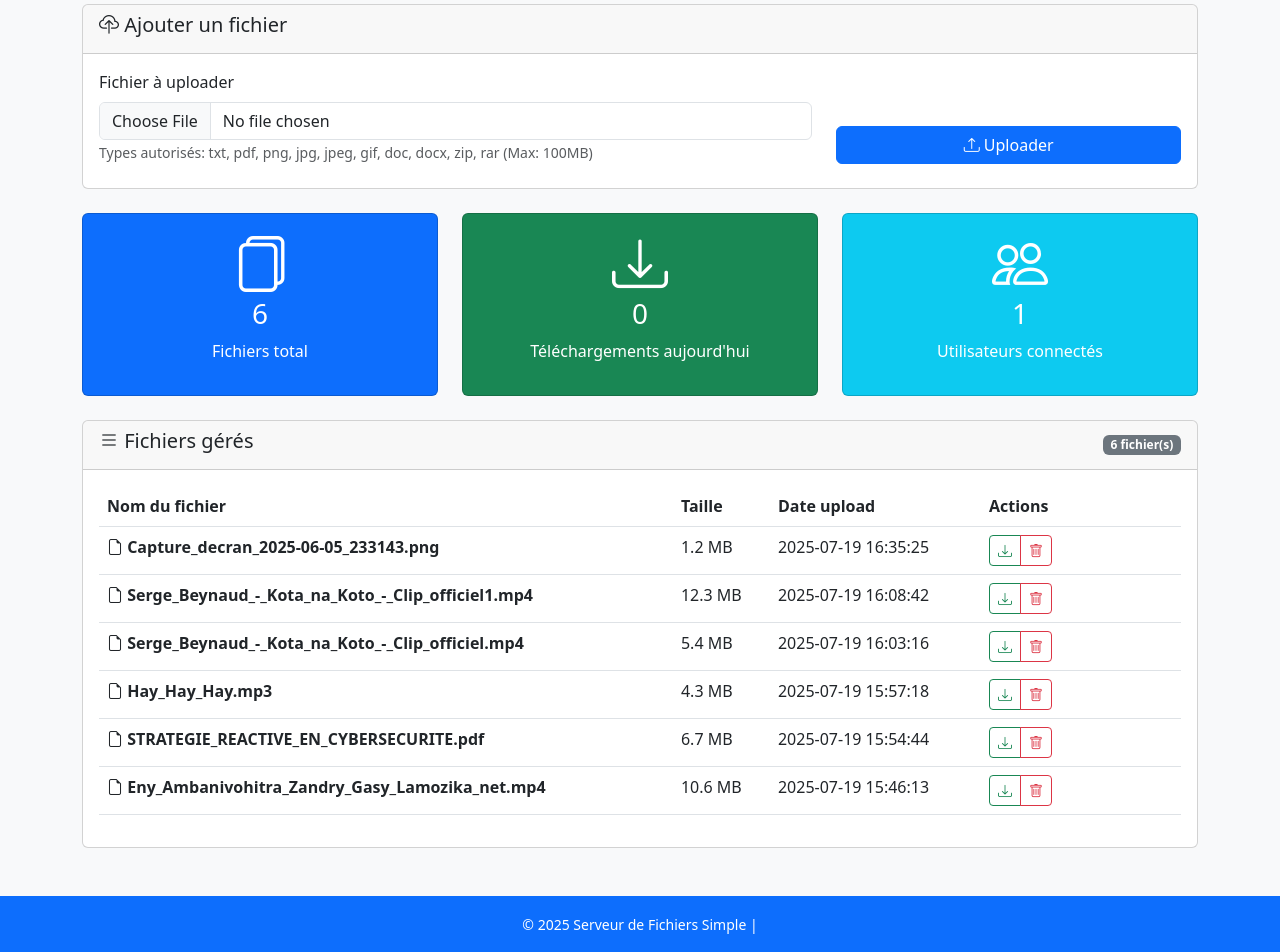
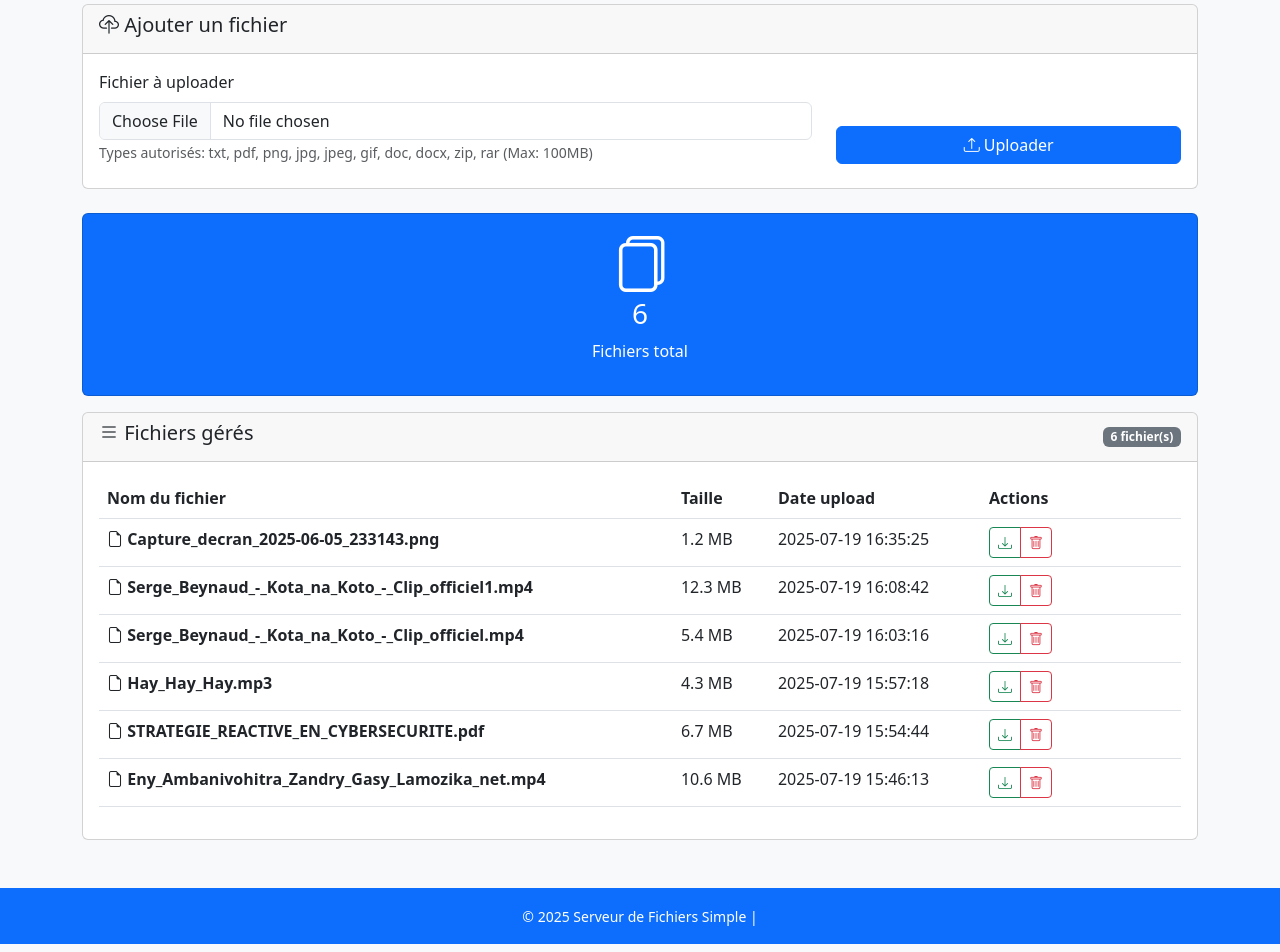
Before and after one commit to Armel740/programation_reseau, a Flask app: page /admin in a window 1280 px wide. Shown: the part 156-1108 px from the top of the page. Run offline with Flask 3, Linux system fonts and the light colour scheme; the visitor is signed in with stand-in values (Sample User, id 1); data comes from the database, SQL or seed files in the repository; some libraries are stand-ins or nearby versions.

Commit message:
Nouvelle modification

```diff
--- a/app.py
+++ b/app.py
@@ -109,7 +109,7 @@ def admin_login():
         password = request.form['password']
 
 
-        if username == 'admin' and password == 'admin123':
+        if username == 'Armel' and password == 'armel740':
             session['admin_logged_in'] = True
             flash('Connexion réussie', 'success')
             return redirect(url_for('admin'))
--- a/templates/admin.html
+++ b/templates/admin.html
@@ -49,8 +49,8 @@
         </div>
 
 
-        <div class="row mb-4">
-            <div class="col-md-4">
+        <div class="row">
+            <div class="col">
                 <div class="card bg-primary text-white">
                     <div class="card-body text-center">
                         <i class="bi bi-files display-4"></i>
@@ -59,7 +59,7 @@
                     </div>
                 </div>
             </div>
-            <div class="col-md-4">
+            <!-- <div class="col-md-4">
                 <div class="card bg-success text-white">
                     <div class="card-body text-center">
                         <i class="bi bi-download display-4"></i>
@@ -76,11 +76,11 @@
                         <p>Utilisateurs connectés</p>
                     </div>
                 </div>
-            </div>
+            </div> -->
         </div>
 
 
-        <div class="card">
+        <div class="card mt-3">
             <div class="card-header d-flex justify-content-between align-items-center">
                 <h5><i class="bi bi-list"></i> Fichiers gérés</h5>
                 <span class="badge bg-secondary" id="files-count">{{ files|length }} fichier(s)</span>
--- a/templates/login.html
+++ b/templates/login.html
@@ -30,11 +30,11 @@
                     </div>
                 </form>
 
-                <div class="text-center mt-3">
+                <!-- <div class="text-center mt-3">
                     <small class="text-muted">
                         Identifiants par défaut: admin / admin123
                     </small>
-                </div>
+                </div> -->
             </div>
         </div>
 
```
Also changed, not shown: uploads/1cb91d9c-6245-484b-ba20-1fb375b1c7f4_Capture_decran_2025-06-05_233143.png (deleted).
